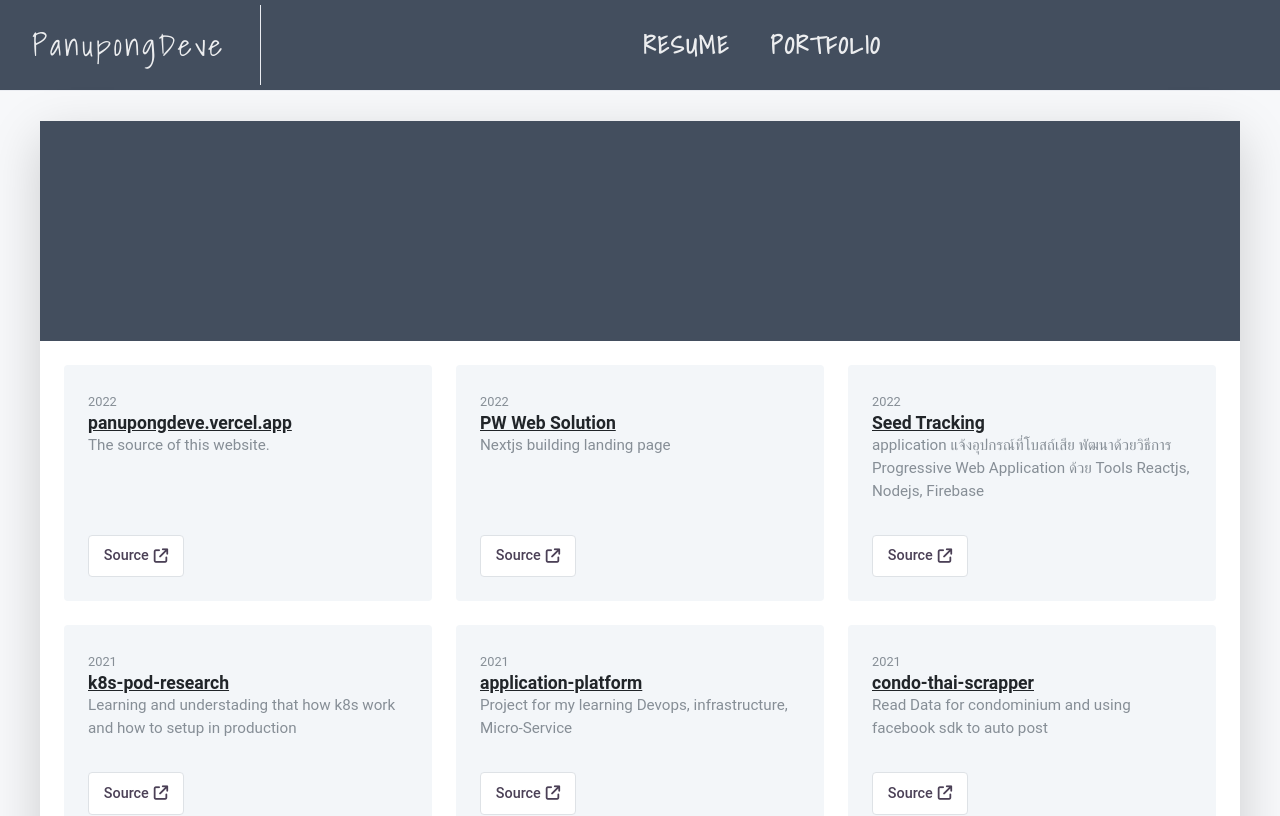
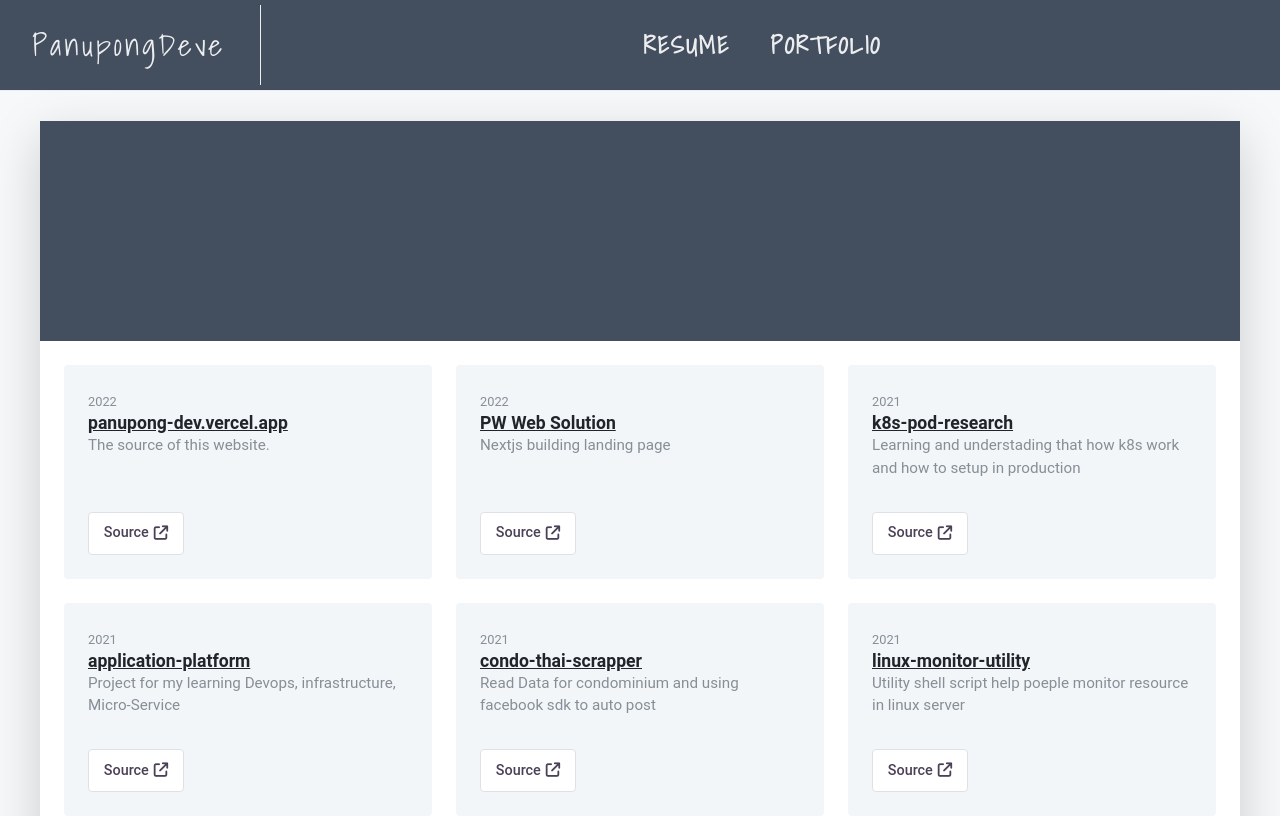
Before and after one commit to PanupongDeve/panupong-resume, a React (Vite) app in the folder client/: page /portfolio in a window 1280 px wide. Shown: the top 816 px of the page. Built offline with nearby package versions, Linux system fonts and the light colour scheme.

Commit message:
remove seed tracking project

```diff
--- a/client/src/components/PortfolioBody/index.tsx
+++ b/client/src/components/PortfolioBody/index.tsx
@@ -5,8 +5,8 @@ import PortfolioItem from '../PortfolioItem'
 const portfolio_details = [
     {
         time: '2022',
-        title: 'panupongdeve.vercel.app',
-        title_link: 'https://panupongdeve.vercel.app',
+        title: 'panupong-dev.vercel.app',
+        title_link: 'https://panupong-dev.vercel.app',
         source_link: 'https://github.com/PanupongDeve/panupong-resume',
         detail: 'The source of this website.'
     },
@@ -16,13 +16,6 @@ const portfolio_details = [
         title_link: 'https://pw-web-solution.vercel.app',
         source_link: 'https://pw-web-solution.vercel.app',
         detail: 'Nextjs building landing page'
-    },
-    {
-        time: '2022',
-        title: 'Seed Tracking',
-        title_link: 'https://seed-tracking.vercel.app',
-        source_link: 'https://github.com/PanupongDeve/seed-tracking',
-        detail: 'application แจ้งอุปกรณ์ที่โบสถ์เสีย พัฒนาด้วยวิธีการ Progressive Web Application ด้วย Tools Reactjs, Nodejs, Firebase'
     },
     {
         time: '2021',
```
